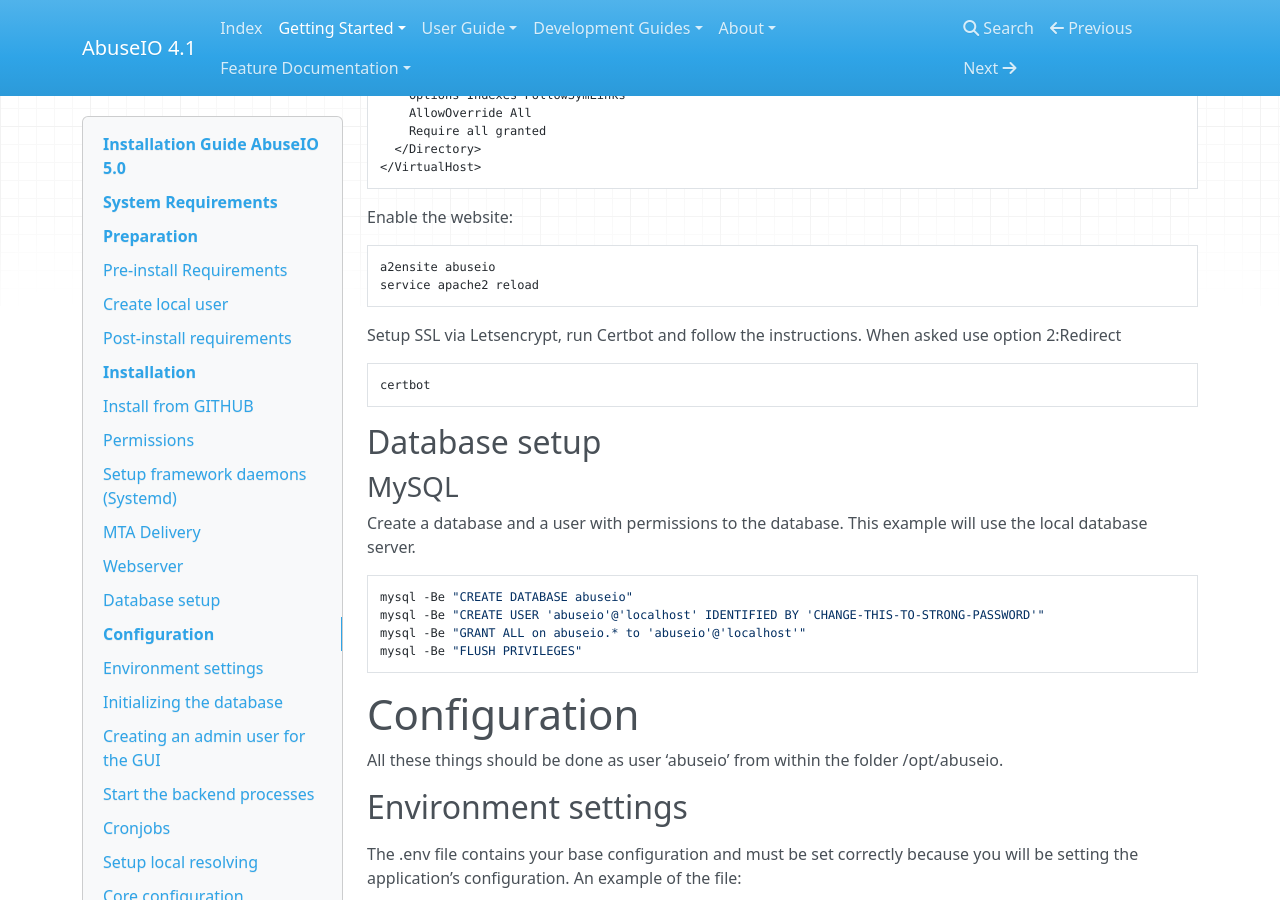
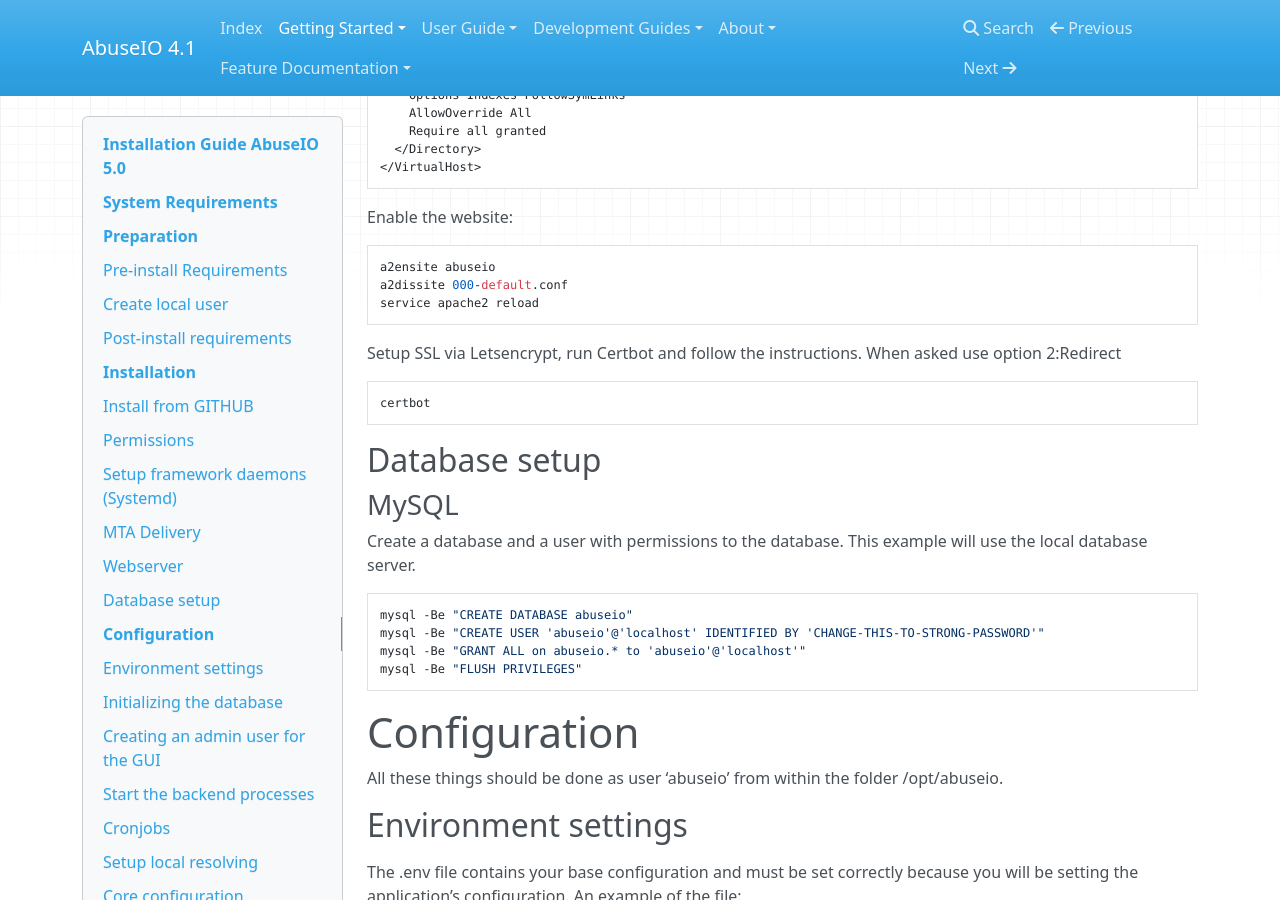
Before and after one commit to AbuseIO/abuseio-docs, an MkDocs documentation site: the page built from docs/installation.md, in a window 1280 px wide and 900 px high, scrolled down 5329 px. Built offline with MkDocs 1.6.1, drawn with Linux system fonts in a browser that asks for light colours; nearby versions of some CDN libraries; old or Windows-style settings are respelled for this version of MkDocs.

Commit message:
Update installation.md

````diff
--- a/docs/installation.md
+++ b/docs/installation.md
@@ -258,6 +258,7 @@ Enable the website:
 
 ```
 a2ensite abuseio
+a2dissite 000-default.conf
 service apache2 reload
 ```
 
````
